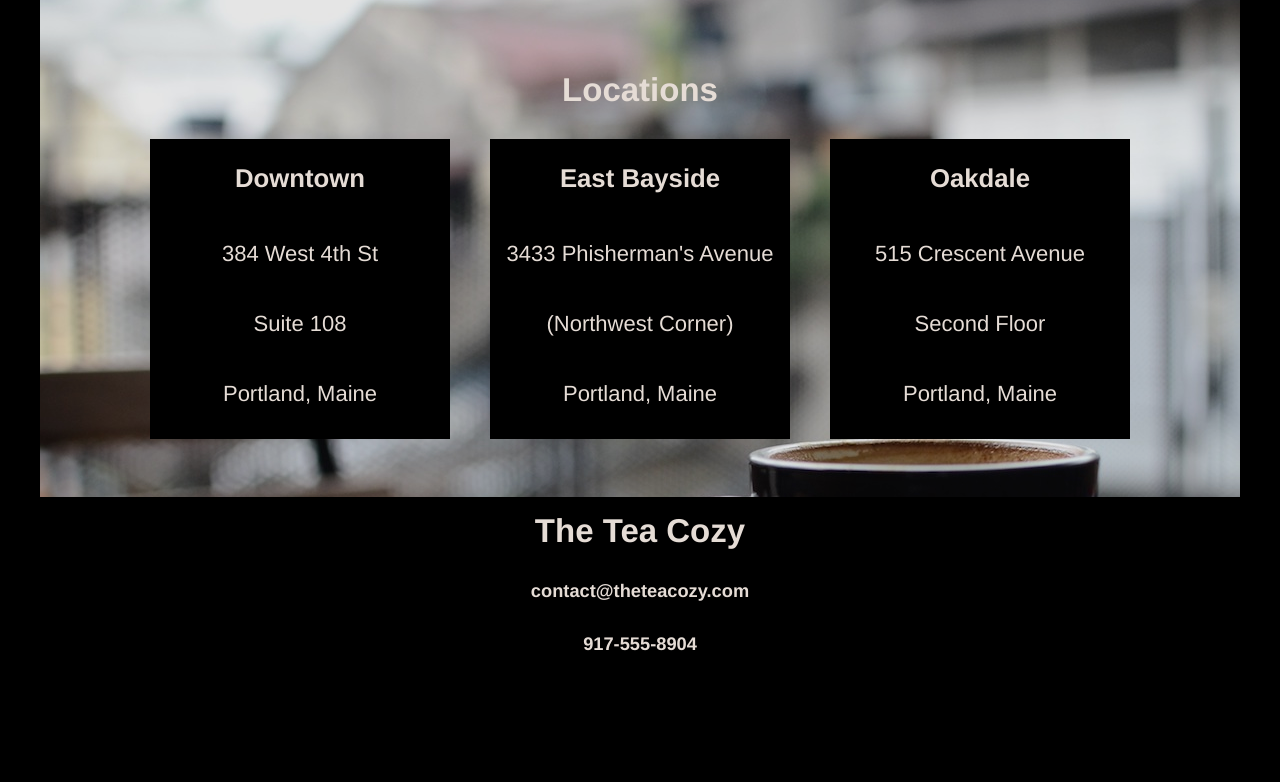
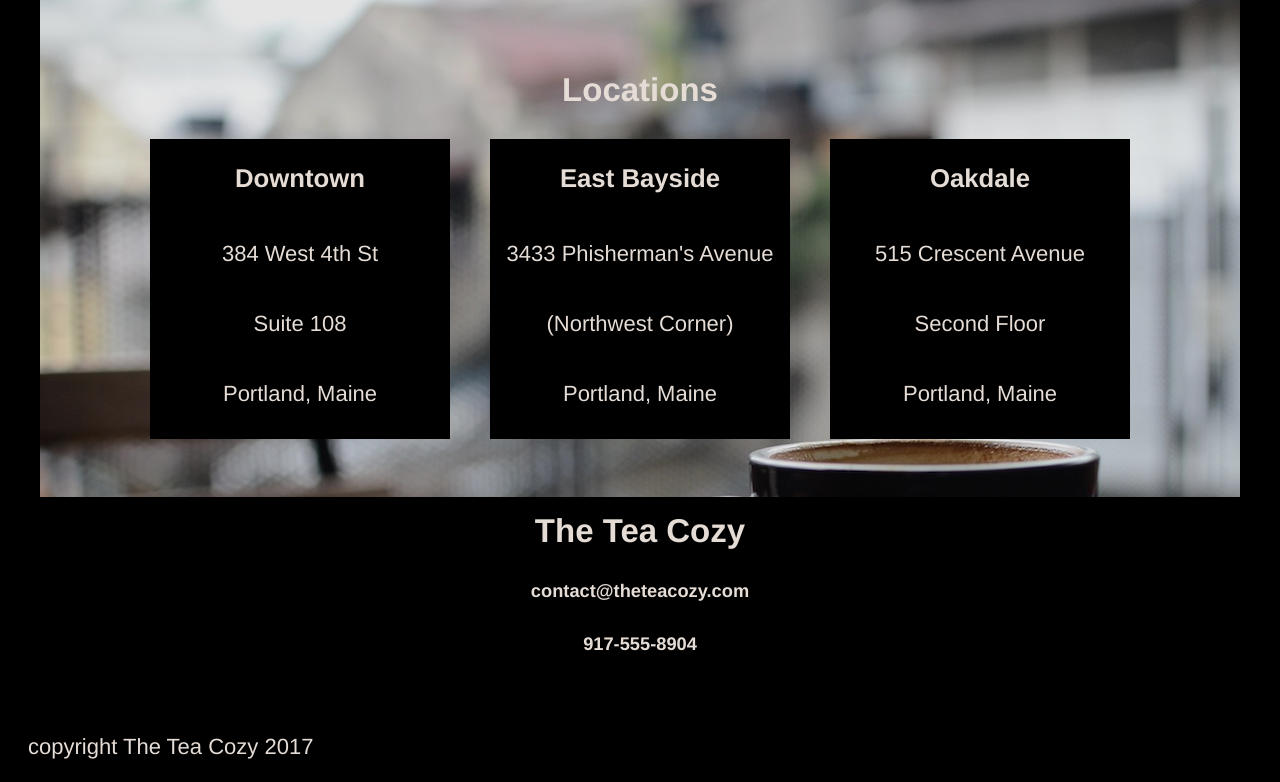
Before and after one commit to 1AICHA/TeaCozy, a plain HTML site: page index.html in a window 1280 px wide. Shown: the part 1319-2101 px from the top of the page. Before the commit the page ends 2039 px from the top, so only its background shows below. Drawn offline with Linux system fonts and the light colour scheme.

Commit message:
Added footer

```diff
--- a/index.html
+++ b/index.html
@@ -89,13 +89,18 @@
         </div>
       </div>
 
-      <div class="contact">
-        <h2>The Tea Cozy</h2>
-        <h5>contact@theteacozy.com</h5>
-        <h5>917-555-8904</h5>
-    </div>
+        <div class="contact">
+          <h2>The Tea Cozy</h2>
+          <h5>contact@theteacozy.com</h5>
+          <h5>917-555-8904</h5>
+        </div>
+    </main>
 
-    </main>
+    <!--footer section-->
+    <footer>
+      <p>copyright The Tea Cozy 2017</p>
+    </footer>
+
 
   </body>
 </html>
--- a/resources/css/style.css
+++ b/resources/css/style.css
@@ -124,3 +124,10 @@ h4{
 .contact{
   height: 200px;
 }
+
+/*footer*/
+
+footer{
+  text-align: left;
+  padding-left: 20px;
+}
```
